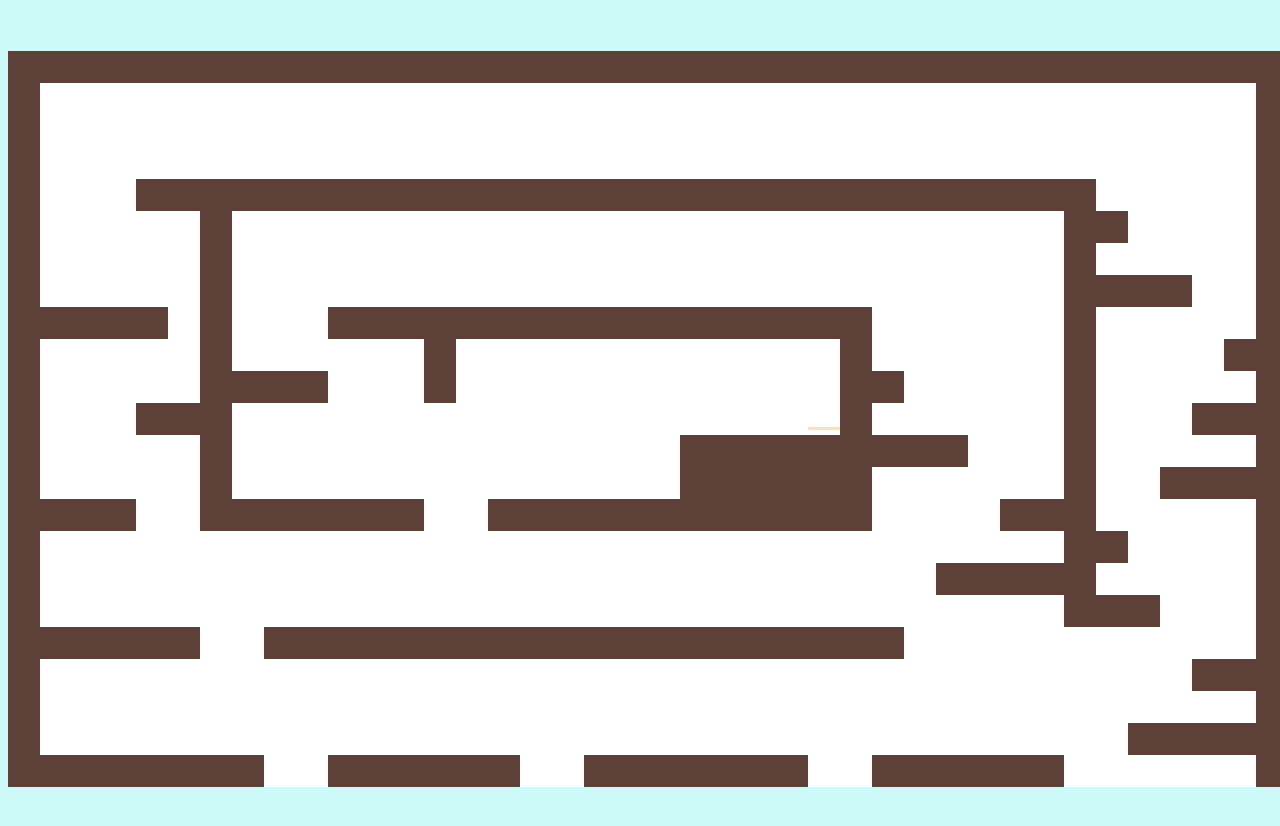
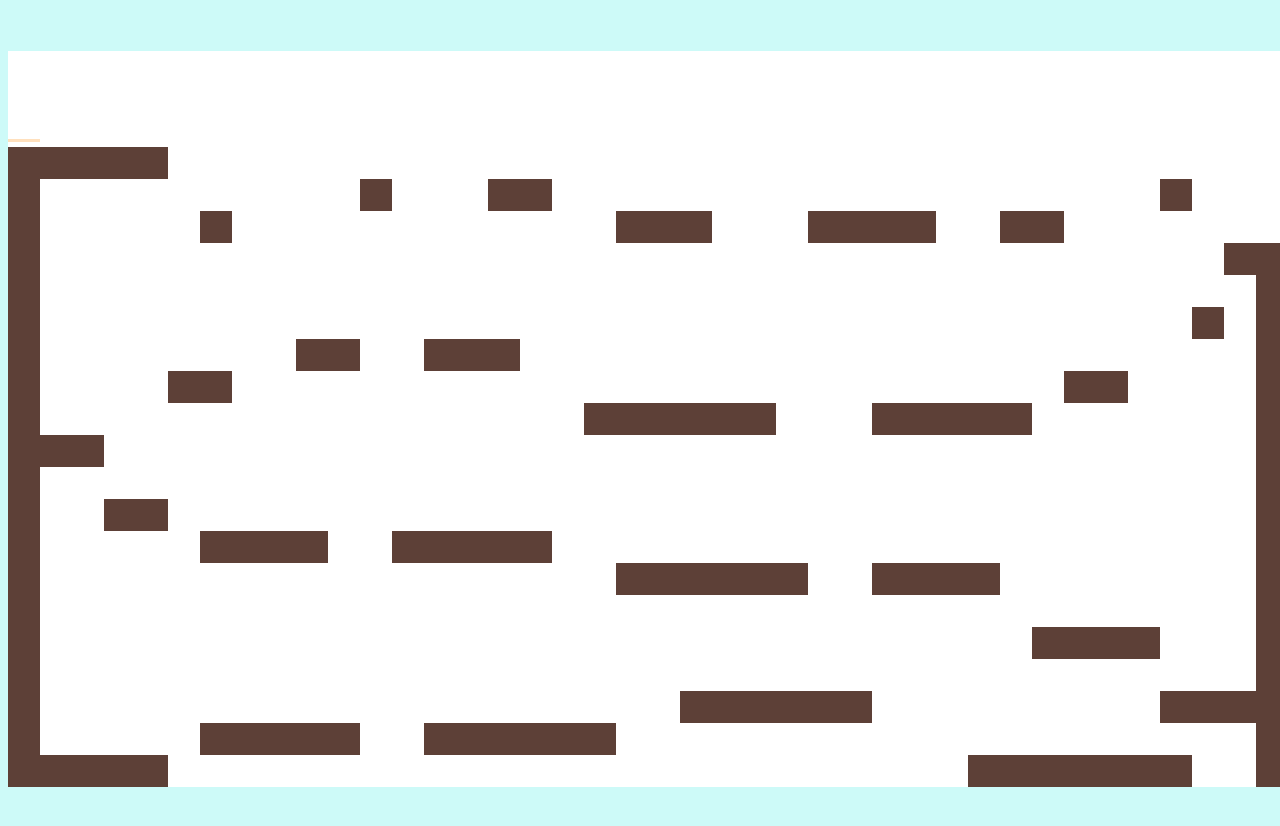
Before and after one commit to KyleGoetke/Platform-Panic, a plain HTML site: page index.html in a window 1280 px wide. Shown: the part 68-894 px from the top of the page. Drawn offline with Linux system fonts and the light colour scheme.

Commit message:
Reorganized files & updated map features

```diff
--- a/levels.js
+++ b/JS/levels.js
@@ -17,15 +17,15 @@ function levelOne() {
     }
 
     //Bottom Platforms
-    for (let i = 0; i < 7; i++) {
+    for (let i = 0; i < 8; i++) {
         borders.push(new Border(32 + 32 * i, 704, 32, 32, 1));
     }
 
-    for (let i = 0; i < 6; i++) {
+    for (let i = 0; i < 7; i++) {
         borders.push(new Border(32 * 10 + 32 * i, 704, 32, 32, 1));
     }
 
-    for (let i = 0; i < 7; i++) {
+    for (let i = 0; i < 8; i++) {
         borders.push(new Border(32 * 18 + 32 * i, 704, 32, 32, 1));
     }
 
@@ -76,7 +76,7 @@ function levelOne() {
 
     //Platforms on Right
     for (let i = 0; i < 4; i++) {
-        borders.push(new Border(32 * 35 + 32 * i, 672, 32, 32, 1));
+        borders.push(new Border(32 * 34 + 32 * i, 672, 32, 32, 1));
     }
 
     for (let i = 0; i < 3; i++) {
@@ -158,14 +158,9 @@ function levelOne() {
     enemy.push(new Enemy(200, 96, 1.1, 32, 32, 50));
     enemy.push(new Enemy(500, 96, -1.3, 32, 32, 50));
     enemy.push(new Enemy(800, 96, 1.4, 32, 32, 50));
-
     enemy.push(new Enemy(575, 224, -2, 32, 32, 150));
-
     enemy.push(new Enemy(550, 416, 3, 32, 32, 50));
-
-
     enemy.push(new Enemy(500, 544, -2, 32, 32, 150));
-
     enemy.push(new Enemy(668, 672, -1, 32, 32, 50));
 
 
@@ -192,8 +187,8 @@ function levelOne() {
         1, 0, 0, 0, 0, 0, -1, -1, 0, 0, 0, 0, 0, 0, 0, 0, 0, 0, 0, 0, 0, 0, 0, 0, 0, 0, 0, 0, -1, -1, -1, -1, -1, -1, -1, -1, -1, -1, -1, 1,
         1, -1, -1, -1, -1, -1, -1, -1, -1, -1, -1, -1, -1, -1, -1, -1, -1, -1, -1, -1, -1, -1, -1, -1, -1, -1, -1, -1, -1, -1, -1, -1, -1, -1, -1, -1, -1, 0, 0, 1,
         1, -1, -1, -1, -1, -1, -1, -1, -1, -1, -1, -1, -1, -1, -1, -1, -1, -1, -1, -1, -1, -1, -1, -1, -1, -1, -1, -1, -1, -1, -1, -1, -1, -1, -1, -1, -1, -1, -1, 1,
-        1, -1, -1, -1, -1, -1, -1, -1, -1, -1, -1, -1, -1, -1, -1, -1, -1, -1, -1, -1, -1, -1, -1, -1, -1, -1, -1, -1, -1, -1, -1, -1, -1, -1, -1, 0, 0, 0, 0, 1,
-        1, 0, 0, 0, 0, 0, 0, 0, -1, -1, 0, 0, 0, 0, 0, 0, -1, -1, 0, 0, 0, 0, 0, 0, 0, -1, -1, 0, 0, 0, 0, 0, 0, -1, -1, -1, -1, -1, -1, 1,
+        1, -1, -1, -1, -1, -1, -1, -1, -1, -1, -1, -1, -1, -1, -1, -1, -1, -1, -1, -1, -1, -1, -1, -1, -1, -1, -1, -1, -1, -1, -1, -1, -1, -1, 0, 0, 0, 0, 0, 1,
+        1, 0, 0, 0, 0, 0, 0, 0, 0, -1, 0, 0, 0, 0, 0, 0, 0, -1, 0, 0, 0, 0, 0, 0, 0, 0, -1, 0, 0, 0, 0, 0, 0, -1, -1, -1, -1, -1, -1, 1,
     ];
 
     requestAnimationFrame(draw);
@@ -213,18 +208,18 @@ function levelTwo() {
 
     //1st bottom row
     borders.push(new Border(32, 32 * 22, 32 * 4, 32, 1));
-    borders.push(new Border(32 * 6, 32 * 21, 32 * 4, 32, 1));
+    borders.push(new Border(32 * 6, 32 * 21, 32 * 5, 32, 1));
     borders.push(new Border(32 * 13, 32 * 21, 32 * 6, 32, 1));
     borders.push(new Border(32 * 21, 32 * 20, 32 * 6, 32, 1));
-    borders.push(new Border(32 * 31, 32 * 22, 32 * 6, 32, 1));
+    borders.push(new Border(32 * 30, 32 * 22, 32 * 7, 32, 1));
     borders.push(new Border(32 * 36, 32 * 20, 32 * 3, 32, 1));
 
     //2nd bottom row
-    borders.push(new Border(32 * 33, 32 * 18, 32 * 3, 32, 1));
+    borders.push(new Border(32 * 32, 32 * 18, 32 * 4, 32, 1));
     borders.push(new Border(32 * 27, 32 * 16, 32 * 4, 32, 1));
-    borders.push(new Border(32 * 19, 32 * 16, 32 * 5, 32, 1));
+    borders.push(new Border(32 * 19, 32 * 16, 32 * 6, 32, 1));
     borders.push(new Border(32 * 12, 32 * 15, 32 * 5, 32, 1));
-    borders.push(new Border(32 * 6, 32 * 15, 32 * 3, 32, 1));
+    borders.push(new Border(32 * 6, 32 * 15, 32 * 4, 32, 1));
     borders.push(new Border(32 * 3, 32 * 14, 32 * 2, 32, 1));
 
     //2nd row from top
@@ -267,14 +262,14 @@ function levelTwo() {
         1, 0, 0, -1, -1, -1, -1, -1, -1, -1, -1, -1, -1, -1, -1, -1, -1, -1, -1, -1, -1, -1, -1, -1, -1, -1, -1, -1, -1, -1, -1, -1, -1, -1, -1, -1, -1, -1, -1, 1,
         1, -1, -1, -1, -1, -1, -1, -1, -1, -1, -1, -1, -1, -1, -1, -1, -1, -1, -1, -1, -1, -1, -1, -1, -1, -1, -1, -1, -1, -1, -1, -1, -1, -1, -1, -1, -1, -1, -1, 1,
         1, -1, -1, 0, 0, -1, -1, -1, -1, -1, -1, -1, -1, -1, -1, -1, -1, -1, -1, -1, -1, -1, -1, -1, -1, -1, -1, -1, -1, -1, -1, -1, -1, -1, -1, -1, -1, -1, -1, 1,
-        1, -1, -1, -1, -1, -1, 0, 0, 0, -1, -1, -1, 0, 0, 0, 0, 0, -1, -1, -1, -1, -1, -1, -1, -1, -1, -1, -1, -1, -1, -1, -1, -1, -1, -1, -1, -1, -1, -1, 1,
-        1, -1, -1, -1, -1, -1, -1, -1, -1, -1, -1, -1, -1, -1, -1, -1, -1, -1, -1, 0, 0, 0, 0, 0, -1, -1, -1, 0, 0, 0, 0, -1, -1, -1, -1, -1, -1, -1, -1, 1,
+        1, -1, -1, -1, -1, -1, 0, 0, 0, 0, -1, -1, 0, 0, 0, 0, 0, -1, -1, -1, -1, -1, -1, -1, -1, -1, -1, -1, -1, -1, -1, -1, -1, -1, -1, -1, -1, -1, -1, 1,
+        1, -1, -1, -1, -1, -1, -1, -1, -1, -1, -1, -1, -1, -1, -1, -1, -1, -1, -1, 0, 0, 0, 0, 0, 0, -1, -1, 0, 0, 0, 0, -1, -1, -1, -1, -1, -1, -1, -1, 1,
         1, -1, -1, -1, -1, -1, -1, -1, -1, -1, -1, -1, -1, -1, -1, -1, -1, -1, -1, -1, -1, -1, -1, -1, -1, -1, -1, -1, -1, -1, -1, -1, -1, -1, -1, -1, -1, -1, -1, 1,
-        1, -1, -1, -1, -1, -1, -1, -1, -1, -1, -1, -1, -1, -1, -1, -1, -1, -1, -1, -1, -1, -1, -1, -1, -1, -1, -1, -1, -1, -1, -1, -1, -1, 0, 0, 0, -1, -1, -1, 1,
+        1, -1, -1, -1, -1, -1, -1, -1, -1, -1, -1, -1, -1, -1, -1, -1, -1, -1, -1, -1, -1, -1, -1, -1, -1, -1, -1, -1, -1, -1, -1, -1, 0, 0, 0, 0, -1, -1, -1, 1,
         1, -1, -1, -1, -1, -1, -1, -1, -1, -1, -1, -1, -1, -1, -1, -1, -1, -1, -1, -1, -1, -1, -1, -1, -1, -1, -1, -1, -1, -1, -1, -1, -1, -1, -1, -1, -1, -1, -1, 1,
         1, -1, -1, -1, -1, -1, -1, -1, -1, -1, -1, -1, -1, -1, -1, -1, -1, -1, -1, -1, -1, 0, 0, 0, 0, 0, 0, -1, -1, -1, -1, -1, -1, -1, -1, -1, 0, 0, 0, 1,
-        1, -1, -1, -1, -1, -1, 0, 0, 0, 0, -1, -1, -1, 0, 0, 0, 0, 0, 0, -1, -1, -1, -1, -1, -1, -1, -1, -1, -1, -1, -1, -1, -1, -1, -1, -1, -1, -1, -1, 1,
-        1, 0, 0, 0, 0, -1, -1, -1, -1, -1, -1, -1, -1, -1, -1, -1, -1, -1, -1, -1, -1, -1, -1, -1, -1, -1, -1, -1, -1, -1, -1, 0, 0, 0, 0, 0, 0, -1, -1, 1,
+        1, -1, -1, -1, -1, -1, 0, 0, 0, 0, 0, -1, -1, 0, 0, 0, 0, 0, 0, -1, -1, -1, -1, -1, -1, -1, -1, -1, -1, -1, -1, -1, -1, -1, -1, -1, -1, -1, -1, 1,
+        1, 0, 0, 0, 0, -1, -1, -1, -1, -1, -1, -1, -1, -1, -1, -1, -1, -1, -1, -1, -1, -1, -1, -1, -1, -1, -1, -1, -1, -1, 0, 0, 0, 0, 0, 0, 0, -1, -1, 1,
 
     ];
 
--- a/script.js
+++ b/JS/script.js
@@ -42,7 +42,7 @@ window.onload = function () {
     document.getElementById("end").style.visibility = "hidden";
     ////////////////////////////////////////////////////////////////////////////
 
-    levelOne();
+    levelTwo();
     //start game loop
     gameLoop = setInterval(update, 15);
 }
--- a/index.html
+++ b/index.html
@@ -4,8 +4,8 @@
 
 <head>
     <meta charset="utf-8">
-    <title>Mamma Mia</title>
-    <link rel="stylesheet" href="styles.css">
+    <title>Platform Panic</title>
+    <link rel="stylesheet" href="CSS/styles.css">
 </head>
 
 <body>
@@ -22,10 +22,10 @@
         </div>
     </center>
 </body>
-<script src="script.js"></script>
-<script src="player.js"></script>
-<script src="border.js"></script>
-<script src="levels.js"></script>
-<script src="enemy.js"></script>
+<script src="JS/script.js"></script>
+<script src="JS/player.js"></script>
+<script src="JS/border.js"></script>
+<script src="JS/levels.js"></script>
+<script src="JS/enemy.js"></script>
 
 </html>
```
Also changed, not shown: StartScreen.html (+2 -2 lines), Tutorial.html (+7 -7 lines), CSS/styles.css (renamed from styles.css), JS/Tutorial.js (renamed from Tutorial.js), JS/border.js (renamed from border.js), JS/enemy.js (renamed from enemy.js), JS/player.js (renamed from player.js).
